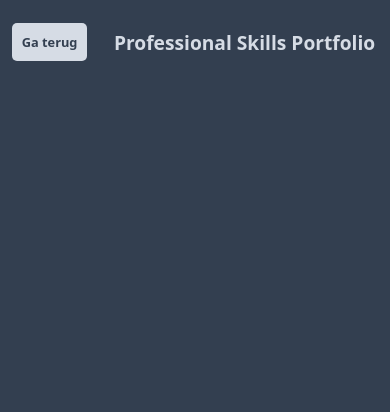
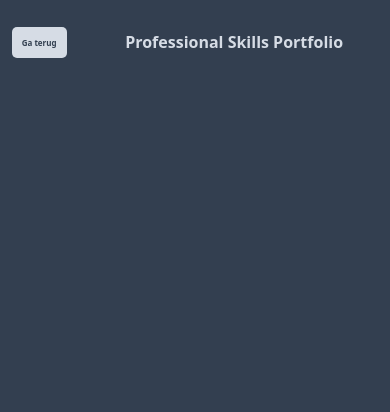
Before and after one commit to LucaBrockman/Portfolio, a PHP site: page /document.php in a window 390 px wide. Shown: the top 412 px of the page. Run offline with PHP 8.4, Linux system fonts and the light colour scheme.

Commit message:
changed medie screen

```diff
--- a/css/style.css
+++ b/css/style.css
@@ -135,10 +135,10 @@ iframe {
 
 @media screen and (max-width: 768px) {
     header h1 {
-        font-size: 1.2rem; /* Adjusted font size for smaller screens */
+        font-size: 1rem; /* Adjusted font size for smaller screens */
     }
 
     .back-button {
-        font-size: 0.8rem; /* Adjusted font size for smaller screens */
+        font-size: 0.5rem; /* Adjusted font size for smaller screens */
     }
 }
```
